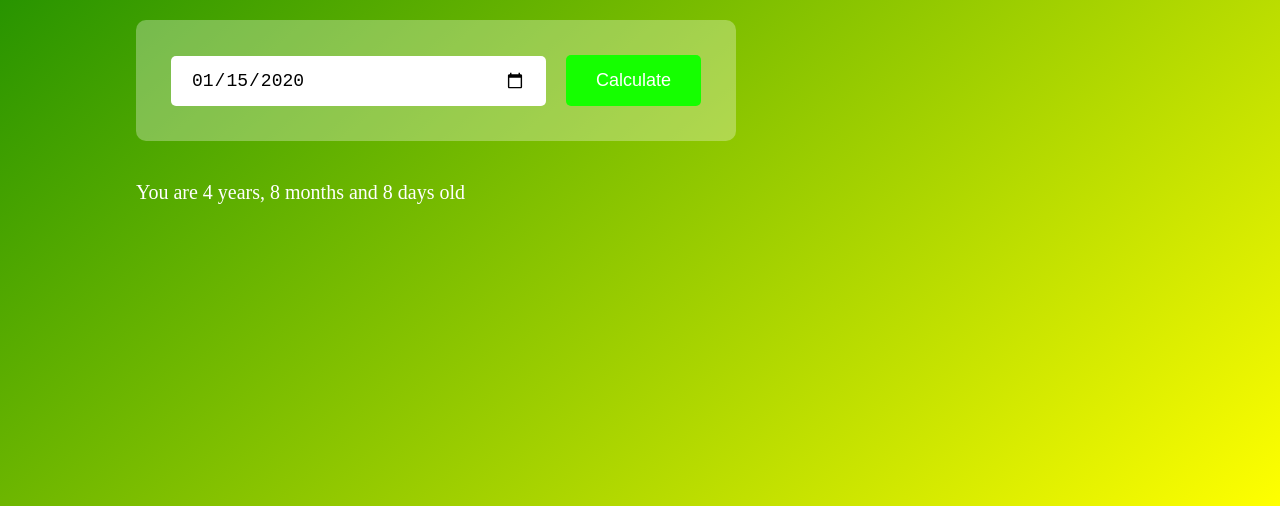
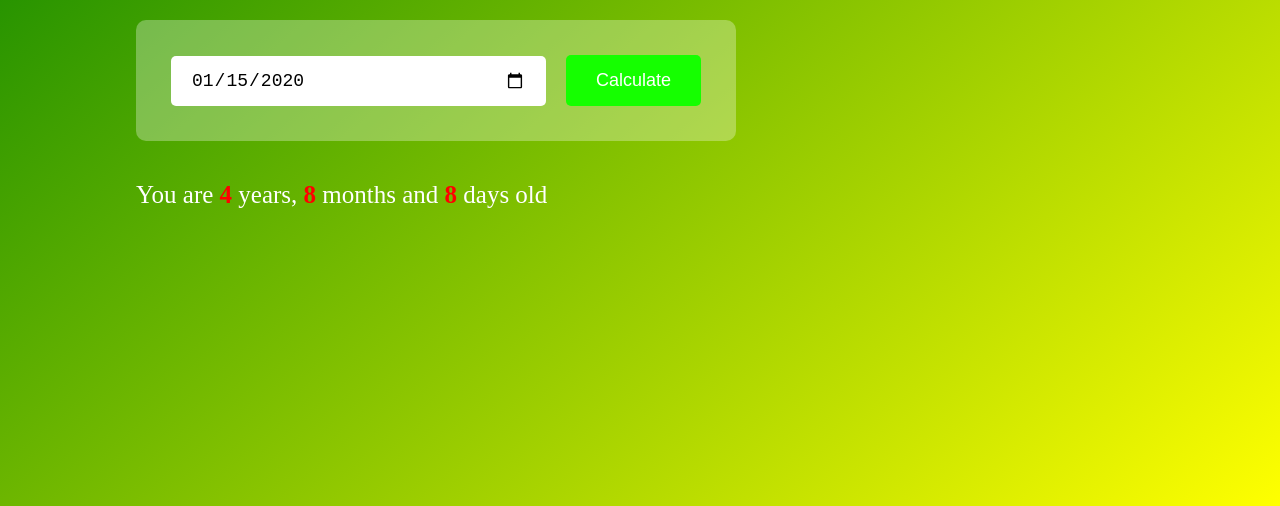
Before and after one commit to MrBishtji/jsproject, a plain HTML site: page 15-Age_Calculator_App/index.html in a window 1280 px wide. Both pictures are taken after typing "2020-01-15" into the empty fields and a click on the button "Calculate". Shown: the part 294-800 px from the top of the page. Drawn offline with Linux system fonts and the light colour scheme.

Commit message:
Age Calculator

```diff
--- a/15-Age_Calculator_App/index.html
+++ b/15-Age_Calculator_App/index.html
@@ -75,11 +75,12 @@
     }
 
     #result {
-      font-size: 20px;
+      font-size: 25px;
     }
 
     #result span {
       color: red;
+      font-weight: 700;
     }
 
     /* .inbox input::-webkit-calender-picker-indicator {
@@ -105,9 +106,7 @@
         <input type="date" id="date">
         <button onclick="Agecalculator()">Calculate</button>
       </div>
-      <p id="result">You are <span id="years">0</span> years, <span id="months">0</span> months and <span
-          id="days">0</span> days
-        old.
+      <p id="result">You are <span>0</span> years, <span>0</span> months and <span>0</span> days old
       </p>
     </div>
   </div>
@@ -115,9 +114,6 @@
     let dateInput = document.getElementById('date');
     let result = document.getElementById("result")
 
-    let setdata = document.getElementById("days")
-    let setmonth = document.getElementById("months")
-    let setyear = document.getElementById("years")
     dateInput.addEventListener('click', function () {
       this.showPicker();  // Opens date picker on click
     });
@@ -154,7 +150,7 @@
         m3 = 11;
         y3--;
       }
-      result.innerHTML = `You are ${y3} years, ${m3} months and ${d3} days old`
+      result.innerHTML = `You are <span>${y3}</span> years, <span>${m3}</span> months and <span>${d3}</span> days old`
     }
     function getDaysinMonth(year, month) {
       return new Date(year, month, 0).getDate()
```
